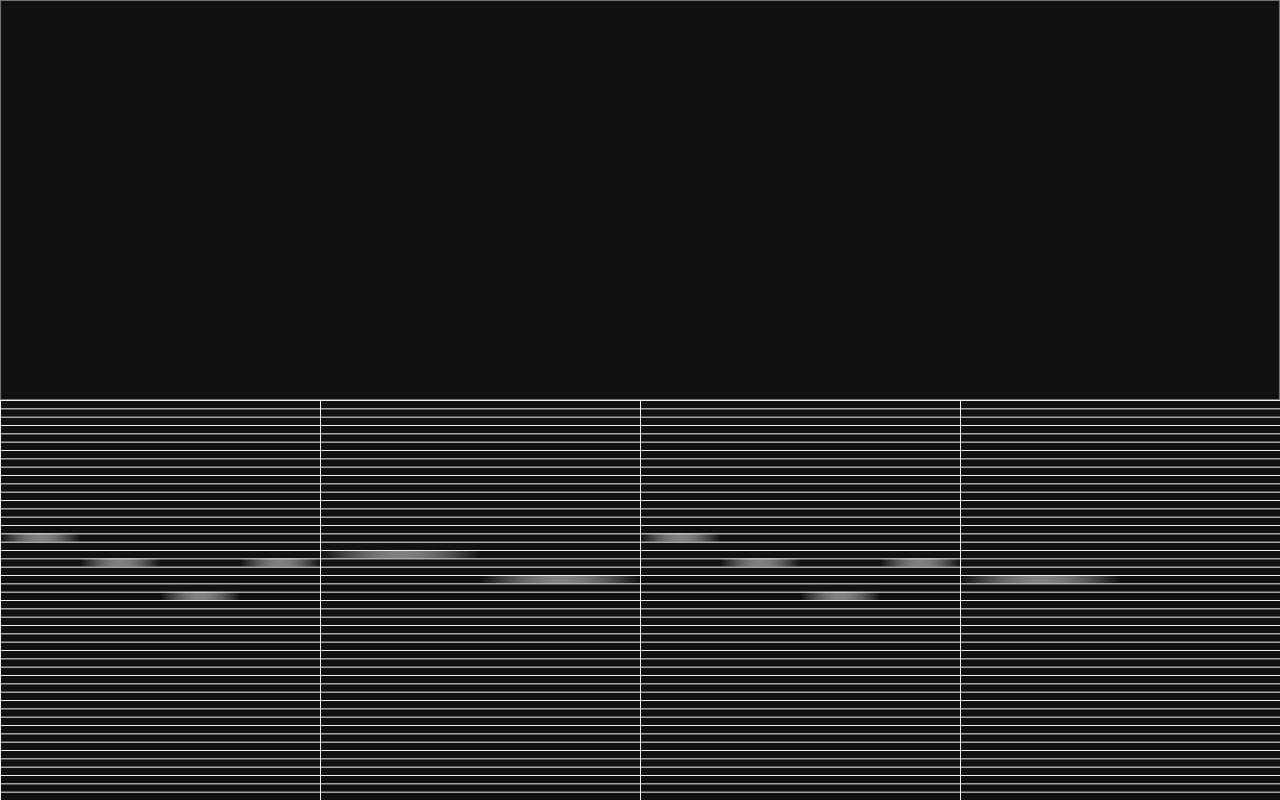
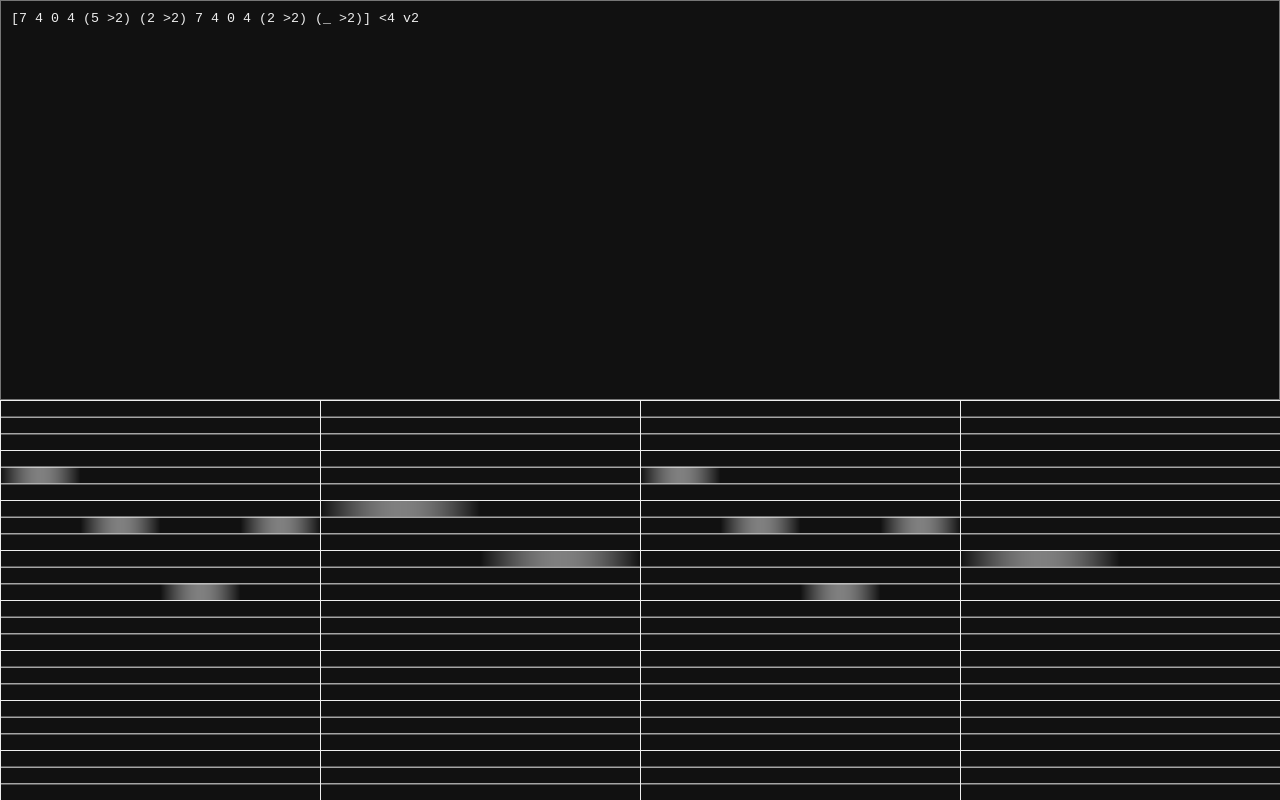
Before and after one commit to Alex-Fischman/oidua, a plain HTML site: page index.html in a window 1280 px wide. Drawn offline with Linux system fonts and the light colour scheme.

Commit message:
Added DSL

```diff
--- a/index.html
+++ b/index.html
@@ -7,7 +7,7 @@
 	<link href="index.css" rel="stylesheet"></link>
 </head>
 <body>
-	<textarea id="input"></textarea>
+	<textarea id="input">[7 4 0 4 (5 >2) (2 >2) 7 4 0 4 (2 >2) (_ >2)] <4 v2</textarea>
 	<canvas id="canvas"></canvas>
 	<script src="index.js"></script>
 </body>
--- a/index.js
+++ b/index.js
@@ -23,9 +23,9 @@ class Song {
 		);
 	}
 
-	static sequence(...songs) {
+	static series(...songs) {
 		const ds = songs.map(song => song.duration);
-		const sums = [...Array(ds.length)].map((_, i) => ds.slice(0, i).sum());
+		const sums = ds.map((_, i) => ds.slice(0, i).sum());
 		return new Song(ds.sum(), t => songs.flatMap((song, i) => song.notes(t - sums[i])));
 	}
 
@@ -50,7 +50,7 @@ class Song {
 	sample(time) {
 		let amps = this.notes(time).map(({note, volume}) =>
 			volume * Math.cos(2 * Math.PI * time * 440 * Math.pow(2, note / 12)));
-		return (amps.sum() / amps.length) || 0;
+		return amps.sum() || 0;
 	}
 }
 
@@ -61,12 +61,56 @@ const scales = {
 	penta: [0, 2, 4, 7, 9, 12],
 };
 
-const song = Song.sequence(
-	Song.note(7), Song.note(4), Song.note(0), Song.note(4),
-	Song.note(5).length(2), Song.note(2).length(2),
-	Song.note(7), Song.note(4), Song.note(0), Song.note(4),
-	Song.note(2).length(2), Song.rest().length(2),
-).length(0.25).volume(0.5);
+const input = document.getElementById("input");
+let song;
+const parse = () => {
+	const parseNumber = string =>
+		string === '0'? 0:
+		string === '1'? 1:
+		string === '2'? 2:
+		string === '3'? 3:
+		string === '4'? 4:
+		string === '5'? 5:
+		string === '6'? 6:
+		string === '7'? 7:
+		string === '8'? 8:
+		string === '9'? 9:
+		string === 'X'? 10:
+		string === 'E'? 11:
+		string === 'T'? 12:
+		null;
+
+	function parse(o, target) {
+		let stack = [];
+		for (; o.i < input.value.length; o.i++) {
+			const a = input.value[o.i];
+			if (a === target) return stack;
+			else if (a === ' ' || a === '\n' || a === '\r') {}
+			else if (a === '_') stack.push(Song.rest());
+			else if (parseNumber(a) !== null) stack.push(Song.note(parseNumber(a)));
+			else {
+				o.i++;
+				     if (a === '(') stack.push(...parse(o, ')'));
+				else if (a === '[') stack.push(Song.series(...parse(o, ']')));
+				else if (a === '{') stack.push(Song.parallel(...parse(o, '}')));
+				else {
+					const b = parseNumber(input.value[o.i]);
+					     if (a === "<") stack.push(stack.pop().length(1 / b));
+					else if (a === ">") stack.push(stack.pop().length(b));
+					else if (a === "^") stack.push(stack.pop().volume(b));
+					else if (a === "v") stack.push(stack.pop().volume(1 / b));
+					else console.error(`unknown command ${a}`);
+				}
+			}
+		}
+		return stack;
+	}
+
+	let stack = parse({i: 0}, "");
+	song = stack.length === 1? stack[0]:
+	       stack.length === 0? Song.rest():
+	       console.error("stack too large", stack);
+};
 
 const canvas = document.getElementById("canvas");
 
@@ -100,7 +144,7 @@ canvas.addEventListener("click", async () => {
 	setTimeout(update(1), 750);
 });
 
-{
+const render = () => {
 	const context = canvas.getContext("2d");
 	const {width: w, height: h} = canvas.getBoundingClientRect();
 	canvas.width = w;
@@ -110,9 +154,13 @@ canvas.addEventListener("click", async () => {
 	for (let x = 0; x < w; x++) for (const {note, volume} of song.notes(x / w * song.duration)) {
 		const intensity = (0xEE - 0x11) * volume + 0x11;
 		context.fillStyle = `rgb(${intensity}, ${intensity}, ${intensity})`;
-		context.fillRect(x, h / 2 - note / 48 * h - h / 48, 1, h / 48);
+		context.fillRect(x, h / 2 - note / 24 * h - h / 24, 1, h / 24);
 	}
 	context.fillStyle = "#EEE";
 	for (let x = 0; x <= w; x += w / song.duration) context.fillRect(x, 0, 1, h);
-	for (let y = 0; y <= h; y += h / 48) context.fillRect(0, y, w, 1);
-}
+	for (let y = 0; y <= h; y += h / 24) context.fillRect(0, y, w, 1);
+};
+
+const update = () => { parse(); render(); };
+update();
+input.addEventListener("input", update);
```
